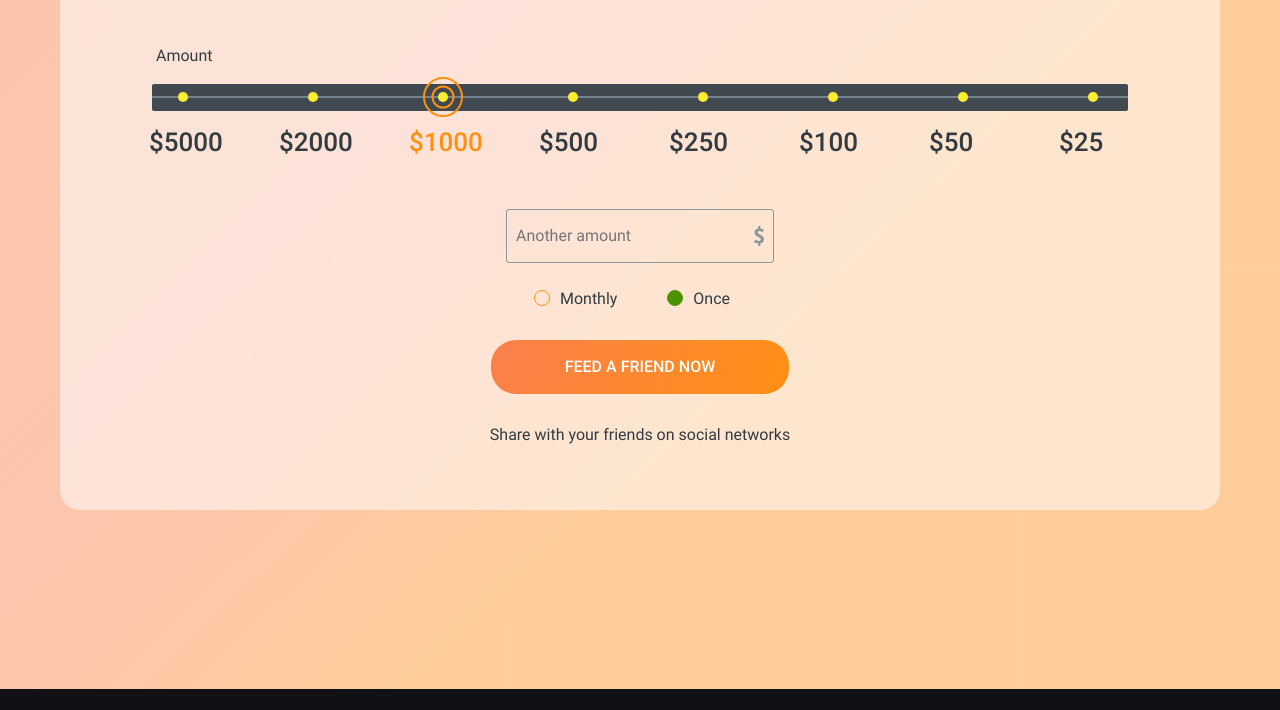
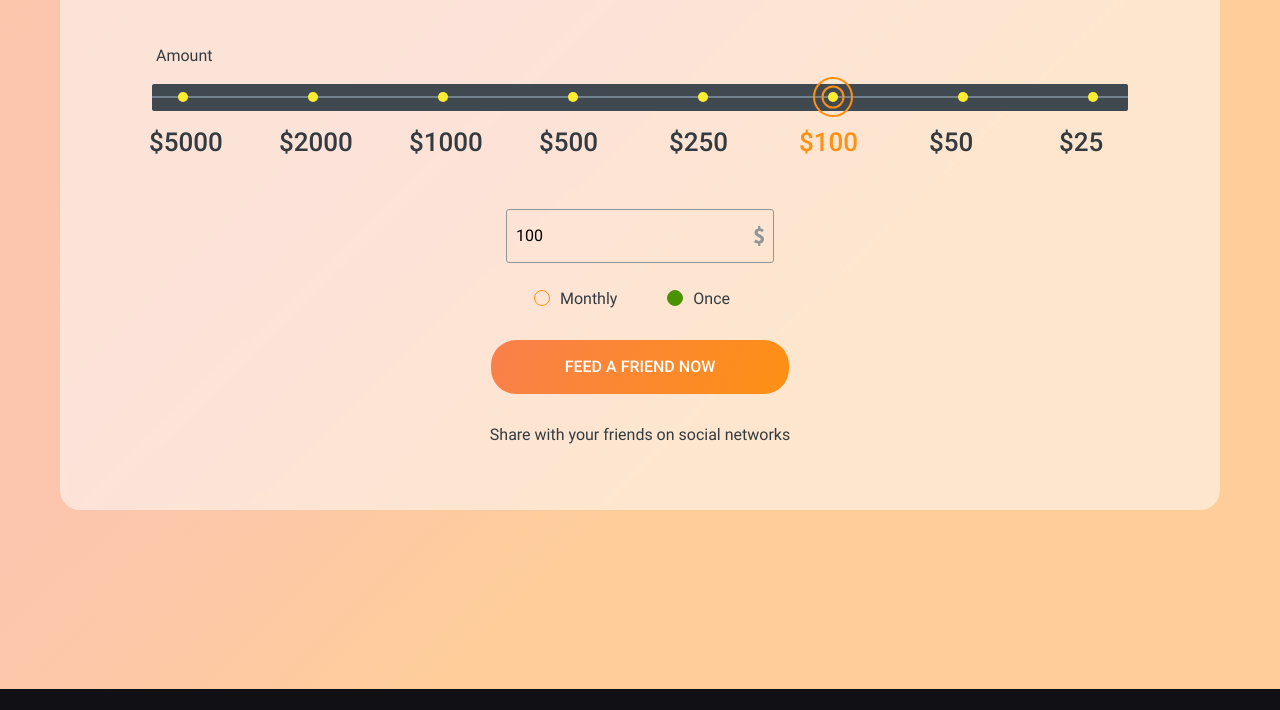
Before and after one commit to AliQuickC/online-zoo, a website built with webpack: page online-zoo/src/pages/donate/index.html in a window 1280 px wide. Shown: the part 1259-1969 px from the top of the page. Built offline with nearby package versions, Linux system fonts and the light colour scheme.

Commit message:
feat: amount panel logics

```diff
--- a/online-zoo/src/pages/donate/index.html
+++ b/online-zoo/src/pages/donate/index.html
@@ -73,22 +73,19 @@
 				<div class="pickandfeed-donate__progress donate-progress">
 					<p class="donate-progress__title">Amount</p>
 					<div class="donate-progress__range">
-						<span class="donate-progress__point"><span class="donate-progress__amount">$5000</span></span>
-						<span class="donate-progress__point"><span class="donate-progress__amount">$2000</span></span>
-						<span class="donate-progress__point donate-progress__point_active"><span
-								class="donate-progress__amount">$1000</span></span>
-						<span class="donate-progress__point"><span class="donate-progress__amount">$500</span></span>
-						<span class="donate-progress__point"><span class="donate-progress__amount">$250</span></span>
-						<span class="donate-progress__point donate-progress__point_active640"><span
-								class="donate-progress__amount">$100</span></span>
-						<span class="donate-progress__point"><span class="donate-progress__amount">$50</span></span>
-						<span class="donate-progress__point"><span class="donate-progress__amount">$25</span></span>
+						<span class="donate-progress__mark"><span class="donate-progress__point"></span><span class="donate-progress__amount">$5000</span></span>
+						<span class="donate-progress__mark"><span class="donate-progress__point"></span><span class="donate-progress__amount">$2000</span></span>
+						<span class="donate-progress__mark"><span class="donate-progress__point"></span><span	class="donate-progress__amount">$1000</span></span>
+						<span class="donate-progress__mark"><span class="donate-progress__point"></span><span class="donate-progress__amount">$500</span></span>
+						<span class="donate-progress__mark"><span class="donate-progress__point"></span><span class="donate-progress__amount">$250</span></span>
+						<span class="donate-progress__mark"><span class="donate-progress__point"></span><span	class="donate-progress__amount">$100</span></span>
+						<span class="donate-progress__mark"><span class="donate-progress__point"></span><span class="donate-progress__amount">$50</span></span>
+						<span class="donate-progress__mark"><span class="donate-progress__point"></span><span class="donate-progress__amount">$25</span></span>
 					</div>
 				</div>
 
 				<div class="pickandfeed-donate__another-amount-container">
-					<input class="pickandfeed-donate__another-amount" type="number" name="amount" min="1" max="9999"
-						placeholder="Another amount" required>
+					<input class="pickandfeed-donate__another-amount" type="number" name="amount" min="1" max="99999" data-maxlength="4" pattern="[0-9]{,4}" placeholder="Another amount" required>
 					<span></span>
 				</div>
 				<div class="pickandfeed-donate__periodicity-container">
--- a/online-zoo/src/sass/_interface.sass
+++ b/online-zoo/src/sass/_interface.sass
@@ -1,5 +1,5 @@
 body
-	cursor: url("../assets/cursors/bamboo.cur"), default
+	cursor: var(--main-cursor)
 	font-family: 'Roboto', sans-serif
 
 .container
--- a/online-zoo/src/sass/_variables.sass
+++ b/online-zoo/src/sass/_variables.sass
@@ -1,3 +1,6 @@
+\:root
+	--main-cursor: url("../assets/cursors/bamboo.cur"), default
+
 @mixin header-font($f-weight, $f-size)
 	color: #fff
 	font:
--- a/online-zoo/src/sass/blocks/_logo.sass
+++ b/online-zoo/src/sass/blocks/_logo.sass
@@ -81,7 +81,7 @@
 	border: 2px solid #FE9013
 	font-size: 15px
 	line-height: 120%
-	cursor: url("../assets/cursors/bamboo.cur"), default
+	cursor: var(--main-cursor)
 .logo_pullout-menu::after
 	left: 5px
 	bottom: 3px
--- a/online-zoo/src/sass/blocks/_menu.sass
+++ b/online-zoo/src/sass/blocks/_menu.sass
@@ -32,7 +32,7 @@
 		text-decoration: none
 	&__item_active a
 		text-decoration: none
-		cursor: url("../assets/cursors/bamboo.cur"), default
+		cursor: var(--main-cursor)
 		background: linear-gradient(to right, #F9804B, #FE9013)
 		-webkit-background-clip: text
 		-webkit-text-fill-color: transparent
--- a/online-zoo/src/sass/sections/_pickandfeed-donate.sass
+++ b/online-zoo/src/sass/sections/_pickandfeed-donate.sass
@@ -232,7 +232,6 @@
 		width: 600px
 	@media(max-width: 639px)
 		width: 300px
-
 	&__title
 		margin: 0
 		margin-bottom: 19px
@@ -273,7 +272,7 @@
 			@media(max-width: 639px)
 				width: 262px
 				height: 1px
-	&__point
+	&__mark
 		display: block
 		position: absolute
 		top: 50%
@@ -281,82 +280,92 @@
 		left: 0
 		width: 10px
 		height: 10px
+		@media(max-width: 639px)
+			width: 5px
+			height: 5px
+	&__mark:nth-child(1)
+		left: calc(var(--indent-left) + 0 * var(--distance-between-points))
+	&__mark:nth-child(2)
+		left: calc(var(--indent-left) + 1 * var(--distance-between-points))
+	&__mark:nth-child(3)
+		left: calc(var(--indent-left) + 2 * var(--distance-between-points))
+	&__mark:nth-child(4)
+		left: calc(var(--indent-left) + 3 * var(--distance-between-points))
+	&__mark:nth-child(5)
+		left: calc(var(--indent-left) + 4 * var(--distance-between-points))
+	&__mark:nth-child(6)
+		left: calc(var(--indent-left) + 5 * var(--distance-between-points))
+	&__mark:nth-child(7)
+		left: calc(var(--indent-left) + 6 * var(--distance-between-points))
+	&__mark:nth-child(8)
+		left: calc(var(--indent-left) + 7 * var(--distance-between-points))
+	@media(max-width: 1260px)
+		&__mark:nth-child(1)
+			display: none
+	@media(max-width: 999px)
+		&__mark:nth-child(2)
+			display: none
+		&__mark:nth-child(3)
+			display: none
+
+	&__point
+		display: block
+		width: 100%
+		height: 100%
 		border-radius: 50%
 		background: #FFEE2E
 		&:hover
 			background: #FE9013
-		@media(max-width: 639px)
-			width: 5px
-			height: 5px
-	&__point:nth-child(1)
-		left: calc(var(--indent-left) + 0 * var(--distance-between-points))
-	&__point:nth-child(2)
-		left: calc(var(--indent-left) + 1 * var(--distance-between-points))
-	&__point:nth-child(3)
-		left: calc(var(--indent-left) + 2 * var(--distance-between-points))
-	&__point:nth-child(4)
-		left: calc(var(--indent-left) + 3 * var(--distance-between-points))
-	&__point:nth-child(5)
-		left: calc(var(--indent-left) + 4 * var(--distance-between-points))
-	&__point:nth-child(6)
-		left: calc(var(--indent-left) + 5 * var(--distance-between-points))
-	&__point:nth-child(7)
-		left: calc(var(--indent-left) + 6 * var(--distance-between-points))
-	&__point:nth-child(8)
-		left: calc(var(--indent-left) + 7 * var(--distance-between-points))
-	@media(max-width: 1260px)
-		&__point:nth-child(1)
-			display: none
-	@media(max-width: 999px)
-		&__point:nth-child(2)
-			display: none
-		&__point:nth-child(3)
-			display: none
-	&__point::after
-		content: ""
-		position: absolute
-		width: 23px
-		height: 23px
-		border-radius: 50%
-		border: 2px solid transparent
-		transform: translate(-50%, -50%)
-		top: 50%
-		@media(max-width: 639px)
-			width: 12px
-			height: 12px
-			border: 1px solid transparent
-	&__point::before
-		content: ""
-		position: absolute
-		width: 40px
-		height: 40px
-		border-radius: 50%
-		border: 2px solid transparent
-		transform: translate(-50%, -50%)
-		top: 50%
-		@media(max-width: 639px)
-			width: 20px
-			height: 20px
-			border: 1px solid transparent
-	&__point_active:after
-		border: 2px solid #FE9013
-	&__point_active640:after
-		@media(max-width: 999px)
+			cursor: pointer
+			@media(max-width: 860px)
+				background: #FFEE2E
+		&::after
+			content: ""
+			position: absolute
+			width: 23px
+			height: 23px
+			border-radius: 50%
+			border: 2px solid transparent
+			transform: translate(-50%, -50%)
+			top: 50%
+			@media(max-width: 639px)
+				width: 12px
+				height: 12px
+				border: 1px solid transparent
+		&::before
+			content: ""
+			position: absolute
+			width: 40px
+			height: 40px
+			border-radius: 50%
+			border: 2px solid transparent
+			transform: translate(-50%, -50%)
+			top: 50%
+			@media(max-width: 639px)
+				width: 20px
+				height: 20px
+				border: 1px solid transparent
+		&_active:after
 			border: 2px solid #FE9013
-		@media(max-width: 639px)
-			border: 1px solid #FE9013
-	&__point_active:before
-		border: 2px solid #FE9013
-	&__point_active640:before
-		@media(max-width: 999px)
+		&_active640:after
+			@media(max-width: 999px)
+				border: 2px solid #FE9013
+			@media(max-width: 639px)
+				border: 1px solid #FE9013
+		&_active:before
 			border: 2px solid #FE9013
-		@media(max-width: 639px)
-			border: 1px solid #FE9013
-	&__point_active span
-		color: #FE9013
-	&__point_active640 span
-		@media(max-width: 999px)
+		&_active640:before
+			@media(max-width: 999px)
+				border: 2px solid #FE9013
+			@media(max-width: 639px)
+				border: 1px solid #FE9013
+		&_active + span
 			color: #FE9013
+		&_active640 + span
+			@media(max-width: 999px)
+				color: #FE9013
+
+
 	&__amount
 		position: absolute
 		top: 36px
--- a/online-zoo/src/script/donate-scale.js
+++ b/online-zoo/src/script/donate-scale.js
@@ -1,11 +1,46 @@
 export default function () {
 	const donateScale = document.querySelector(".donate-progress__range");
+	const amountInput = document.querySelector(".pickandfeed-donate__another-amount");
+	const markArray = donateScale.querySelectorAll(".donate-progress__mark");
+	const amountArray = [5000, 2000, 1000, 500, 250, 100, 50, 25];
+	const amountInputMaxLength = +amountInput.dataset.maxlength;
+	const initialScaleValue = 100;
 
+	scaleInit();
+	setAmount(initialScaleValue);
+
+	// console.log(window.innerWidth);
+	// console.log(document.documentElement.clientWidth);
+
+	function scaleInit() {
+		markArray.forEach((elem, i) => {
+			elem.dataset.amount = amountArray[i];
+		});
+	}
+
+	function setAmount(amount) {
+		markArray.forEach((elem, i) => {
+			if(amountArray[i] === amount) {
+				elem.querySelector(".donate-progress__point").classList.add("donate-progress__point_active");
+				amountInput.value = amountArray[i];
+			} else {
+				elem.querySelector(".donate-progress__point").classList.remove("donate-progress__point_active");
+			}
+		});
+	}
+
+	amountInput.addEventListener("input", e => {
+		let value = e.target.value;
+		value = value.length > amountInputMaxLength ? value.substr(0, amountInputMaxLength) : value;
+		// amountArray.some(x => x === amount);
+		setAmount(+value);
+		e.target.value = value;
+	});
 
 	donateScale.onclick = (event) => {
 		const point = event.target.closest(".donate-progress__point");
-		if(point && !event.target.classList.contains("donate-progress__amount")) {
-			// console.log("!!!");
+		if(point) {
+			setAmount(+point.closest(".donate-progress__mark").dataset.amount);
 		}
 	};
 };
```
Also changed, not shown: 1 other file.
